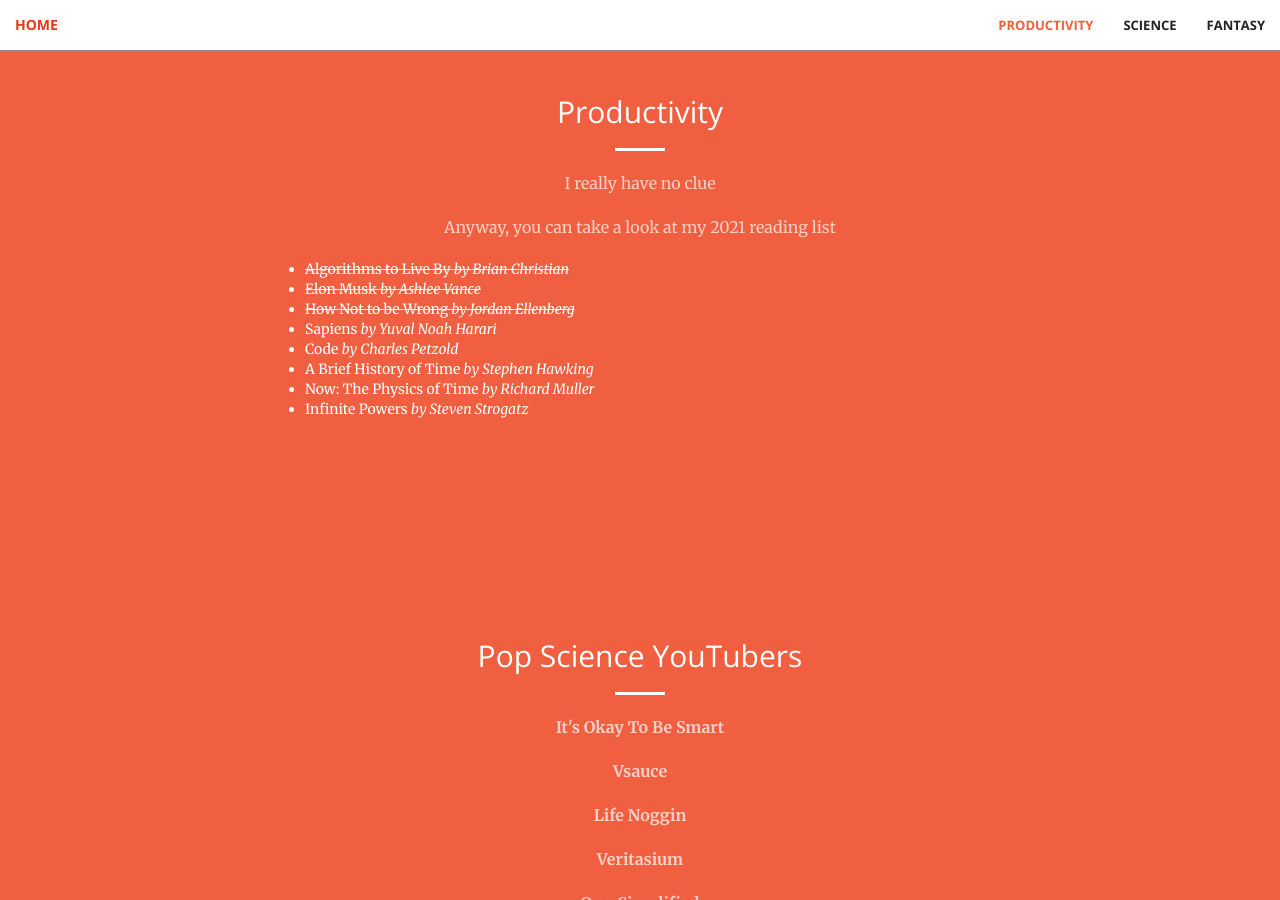
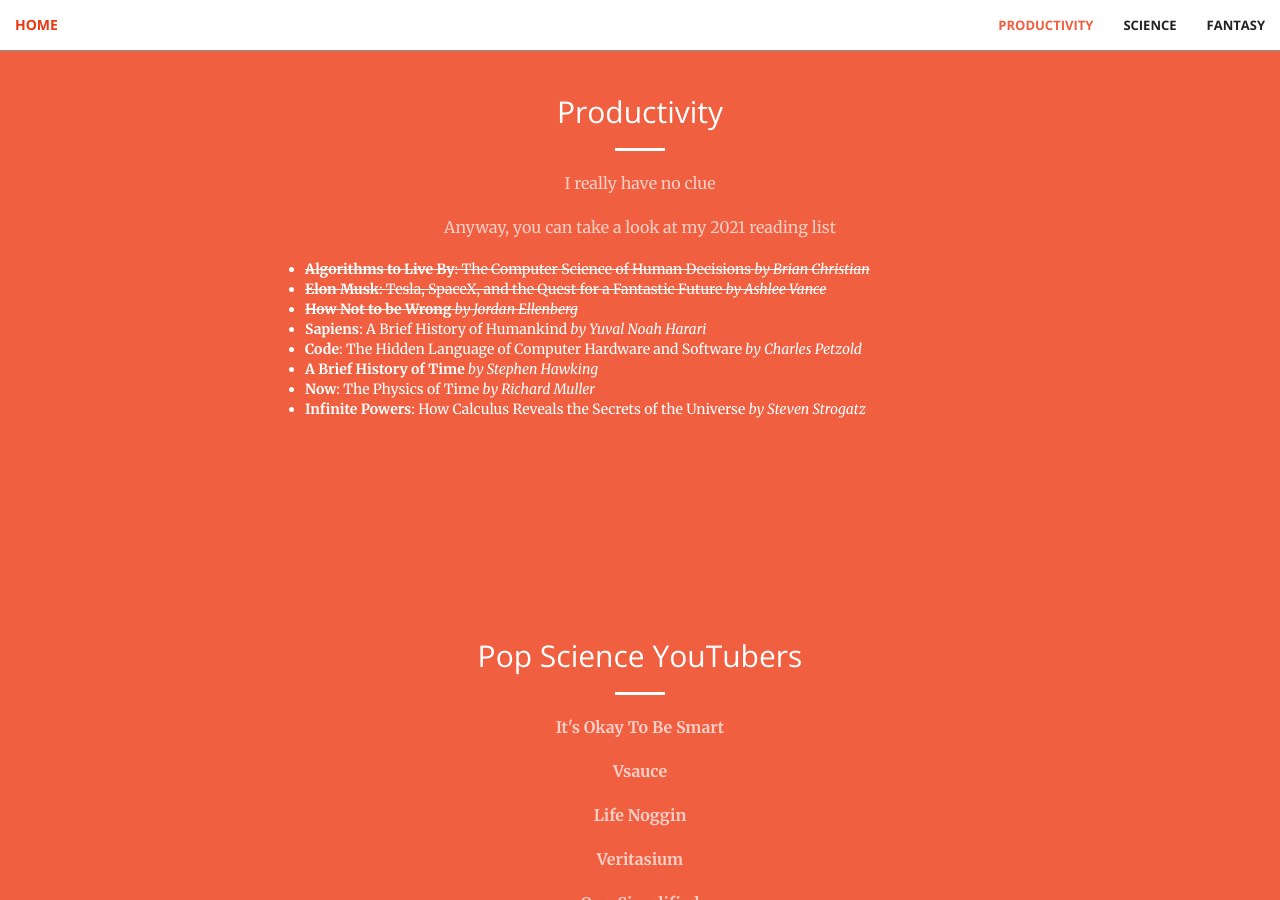
Before and after one commit to aravindbharathi/aravindbharathi.github.io, a Jekyll site: the page rec/index.html, which Jekyll copies as it is, in a window 1280 px wide and 900 px high, scrolled down 1144 px. Built offline with Jekyll 4.4.1, drawn with Linux system fonts in a browser that asks for light colours.

Commit message:
Update index.html

```diff
--- a/rec/index.html
+++ b/rec/index.html
@@ -147,14 +147,14 @@
                     <p class="text-faded">
                       Anyway, you can take a look at my 2021 reading list
                     <ul align = "left">
-                      <li><strike>Algorithms to Live By <i>by Brian Christian</i></strike>
-                      <li><strike>Elon Musk <i>by Ashlee Vance</i></strike>
-                      <li><strike>How Not to be Wrong <i>by Jordan Ellenberg</i></strike>
-                      <li>Sapiens <i>by Yuval Noah Harari</i>
-                      <li>Code <i>by Charles Petzold</i>
-                      <li>A Brief History of Time <i>by Stephen Hawking</i>
-                      <li>Now: The Physics of Time <i>by Richard Muller</i>
-                      <li>Infinite Powers <i>by Steven Strogatz</i>
+                      <li><strike><b>Algorithms to Live By</b>: The Computer Science of Human Decisions <i>by Brian Christian</i></strike>
+                      <li><strike><b>Elon Musk</b>: Tesla, SpaceX, and the Quest for a Fantastic Future <i>by Ashlee Vance</i></strike>
+                      <li><strike><b>How Not to be Wrong</b> <i>by Jordan Ellenberg</i></strike>
+                      <li><b>Sapiens</b>: A Brief History of Humankind <i>by Yuval Noah Harari</i>
+                      <li><b>Code</b>: The Hidden Language of Computer Hardware and Software <i>by Charles Petzold</i>
+                      <li><b>A Brief History of Time</b> <i>by Stephen Hawking</i>
+                      <li><b>Now</b>: The Physics of Time <i>by Richard Muller</i>
+                      <li><b>Infinite Powers</b>: How Calculus Reveals the Secrets of the Universe <i>by Steven Strogatz</i>
                     </ul>
                     </p>
                     <!--a href="#stuff" class="btn btn-default btn-xl">What else?</a-->
```
